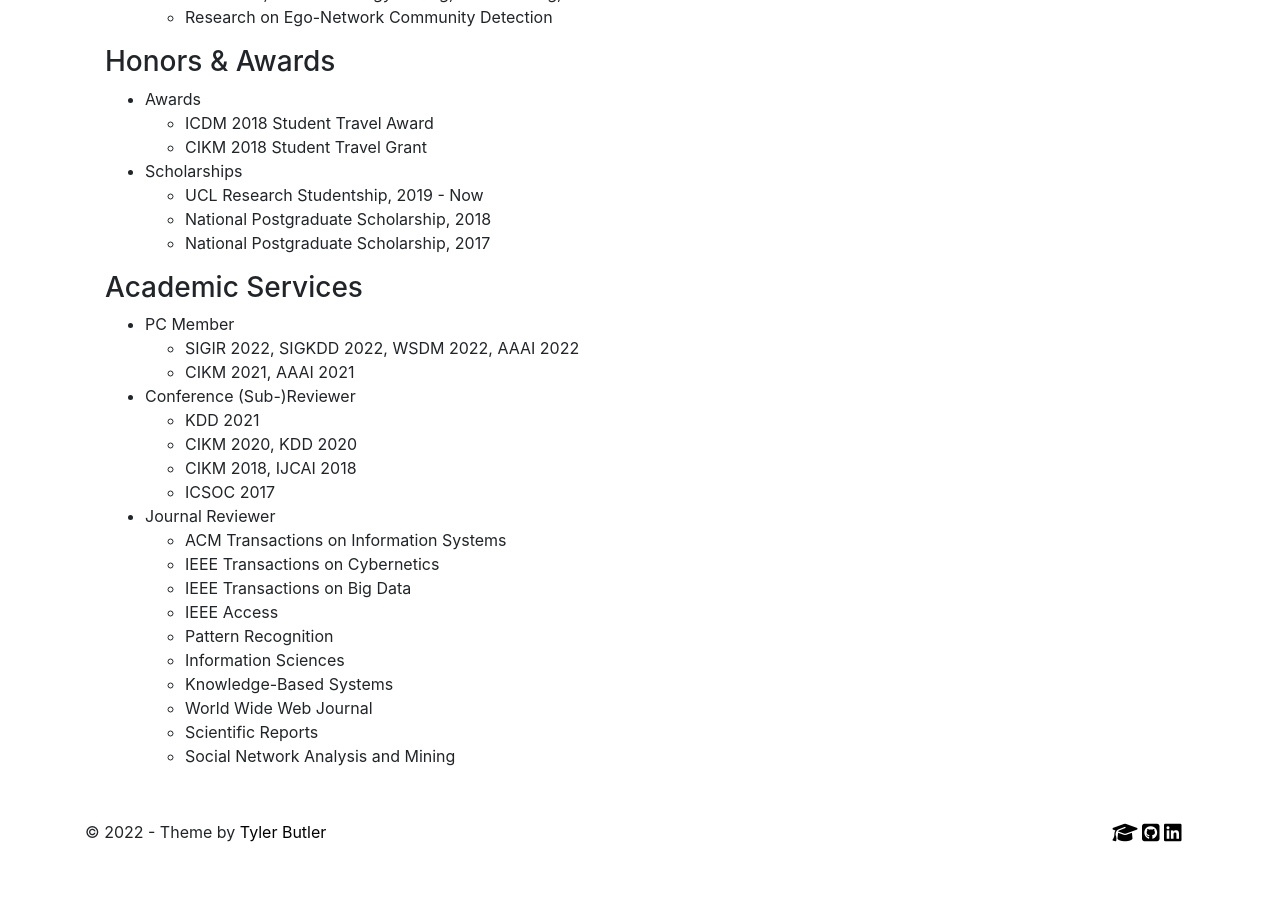
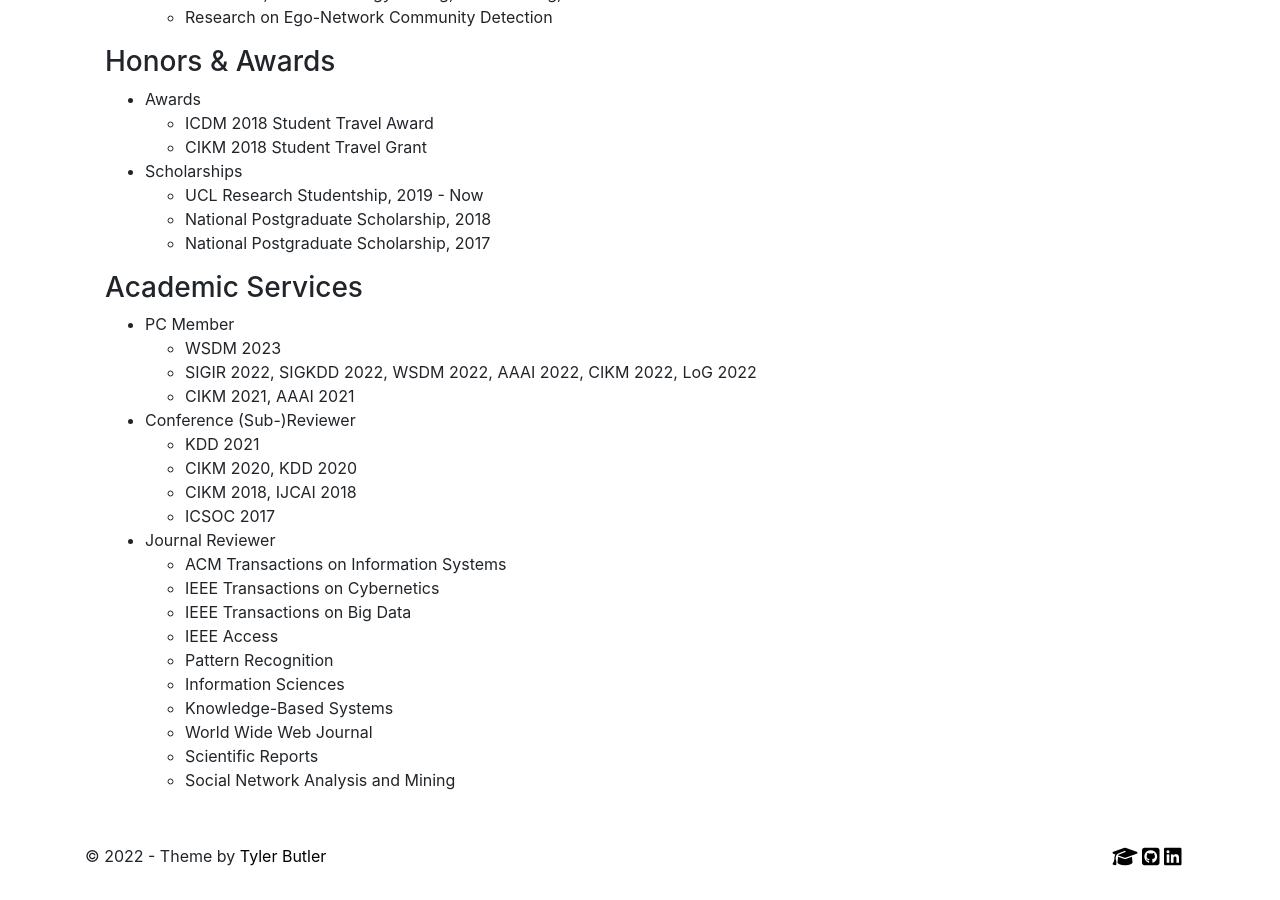
Before and after one commit to smartyfh/marvelous-mars-26de4, a Jekyll site: the page built from pages/about.md, in a window 1280 px wide and 900 px high, scrolled down 744 px. Built offline with Jekyll 4.4.1, drawn with Linux system fonts in a browser that asks for light colours; nearby versions of some CDN libraries; comment, search, counter and statistics services are not loaded; before the commit the page ends 1620 px from its top, so only the background shows below that.

Commit message:
Update about.md

```diff
--- a/pages/about.md
+++ b/pages/about.md
@@ -59,7 +59,8 @@ last-updated: 2020-10-30 5:55 PM
 ### Academic Services
 
 + PC Member
-  - SIGIR 2022, SIGKDD 2022, WSDM 2022, AAAI 2022
+  - WSDM 2023
+  - SIGIR 2022, SIGKDD 2022, WSDM 2022, AAAI 2022, CIKM 2022, LoG 2022
   - CIKM 2021, AAAI 2021
 
 + Conference (Sub-)Reviewer
```
